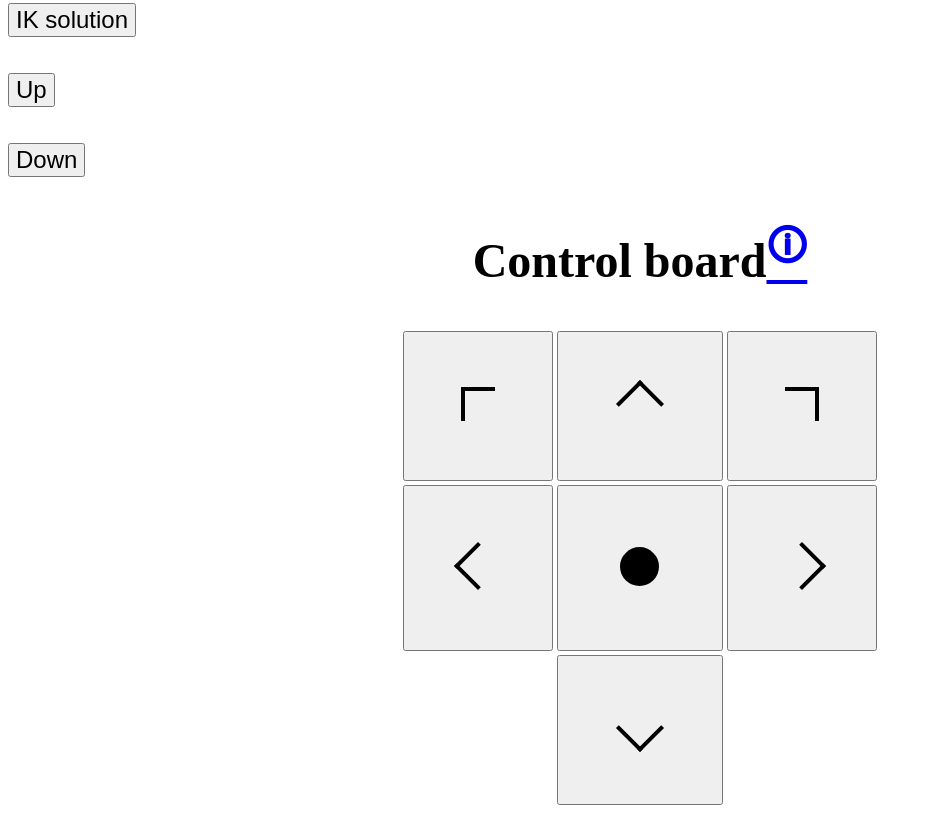
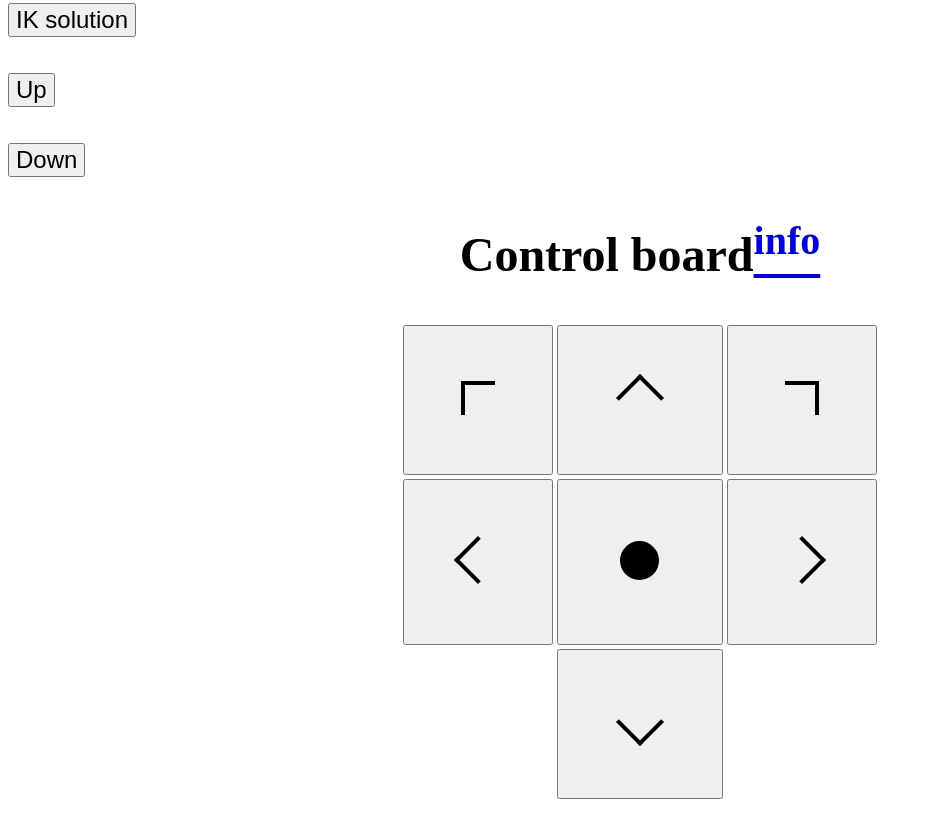
Before and after one commit to d99b09/IK_ESP32, a plain HTML site: page Servos_control_IK_new/Servos_control_IK_new.html in a window 1280 px wide. Shown: the part 848-1664 px from the top of the page, without its empty margins (0-932 px from the left). Drawn offline with nearby package versions, Linux system fonts and the light colour scheme.

Commit message:
Update Servos_control_IK_new.html

```diff
--- a/Servos_control_IK_new/Servos_control_IK_new.html
+++ b/Servos_control_IK_new/Servos_control_IK_new.html
@@ -134,7 +134,7 @@
   <p><input type='button' value='IK solution' onclick='ik_solution()'/></p></div>
   <div><p><input type='button' value='Up' onclick='get_up()'/></p>
   <p><input type='button' value='Down' onclick='get_down()'/></p></div>
-  <div><h2 align="center" >Control board<a href="#main"><sup>🛈</sup></a></h2></div>
+  <div><h2 align="center" >Control board<a href="#main"><sup>info</sup></a></h2></div>
 
 
 
```
